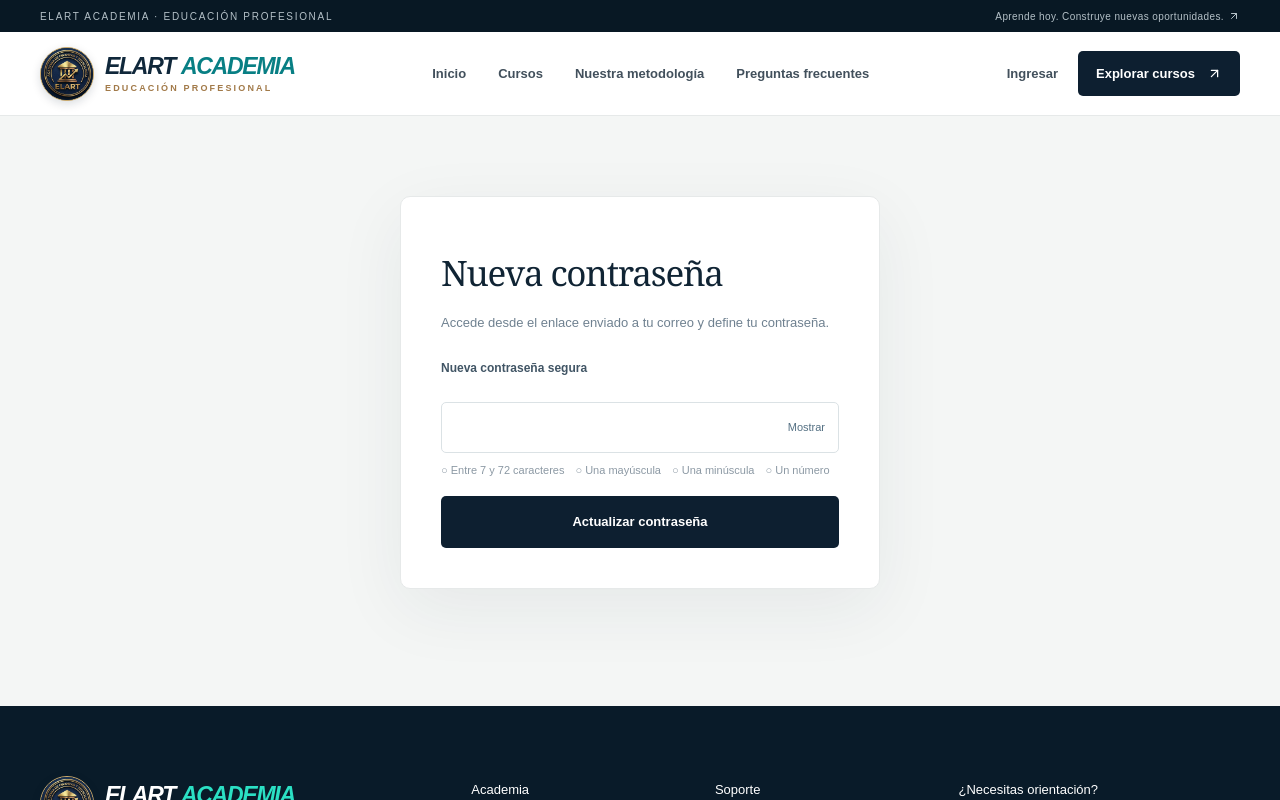
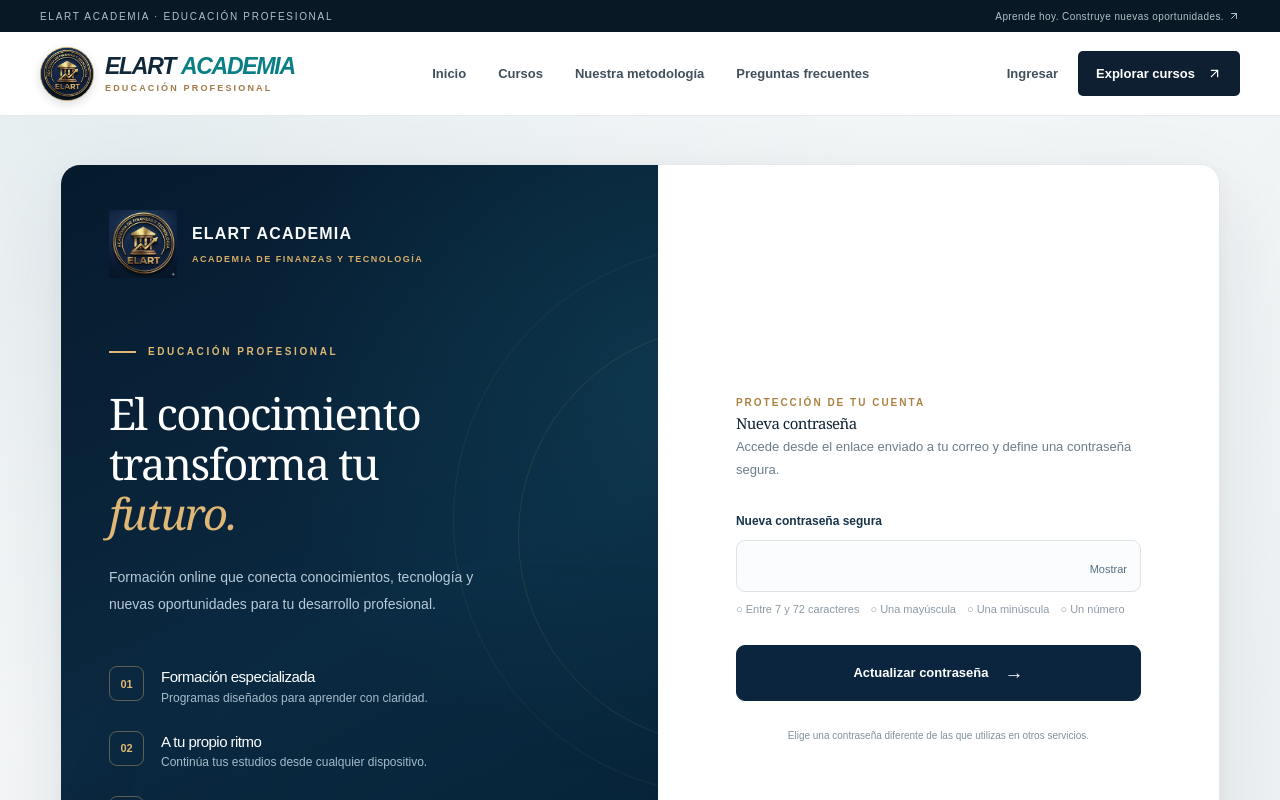
Before and after one commit to robles640/academia-inversiones, a Next.js app: page /nueva-contrasena in a window 1280 px wide. Shown: the top 800 px of the page. Built offline with nearby package versions, Linux system fonts and the light colour scheme; no server answers.

Commit message:
Unificar diseño corporativo: app/nueva-contrasena/page.tsx

```diff
--- a/app/nueva-contrasena/page.tsx
+++ b/app/nueva-contrasena/page.tsx
@@ -1,2 +1,32 @@
-import {SiteHeader} from '@/components/site-header';import {SiteFooter} from '@/components/site-footer';import {updatePassword} from '@/app/actions/auth';import {PasswordField} from '@/components/password-field';
-export default async function NewPassword({searchParams}:{searchParams:Promise<{error?:string}>}){const {error}=await searchParams;return <><SiteHeader/><main className="auth-shell"><div className="auth-card"><h1>Nueva contraseña</h1><p>Accede desde el enlace enviado a tu correo y define tu contraseña.</p>{error&&<div className="alert error">{error}</div>}<form className="form" action={updatePassword}><label htmlFor="account-password">Nueva contraseña segura</label><PasswordField/><button className="btn btn-dark">Actualizar contraseña</button></form></div></main><SiteFooter/></>}
+import { AuthLayout } from "@/components/auth-layout";
+import { updatePassword } from "@/app/actions/auth";
+import { PasswordField } from "@/components/password-field";
+import styles from "@/app/login/login.module.css";
+
+export default async function NewPassword({
+  searchParams,
+}: {
+  searchParams: Promise<{ error?: string }>;
+}) {
+  const { error } = await searchParams;
+  return (
+    <AuthLayout>
+      <div className={styles.formHeading}>
+        <span className={styles.formEyebrow}>PROTECCIÓN DE TU CUENTA</span>
+        <h1>Nueva contraseña</h1>
+        <p>Accede desde el enlace enviado a tu correo y define una contraseña segura.</p>
+      </div>
+      {error && <div className={styles.error} role="alert">{error}</div>}
+      <form className={styles.form} action={updatePassword}>
+        <div className={styles.field}>
+          <label htmlFor="account-password">Nueva contraseña segura</label>
+          <div className={styles.passwordField}><PasswordField /></div>
+        </div>
+        <button className={styles.submitButton} type="submit">
+          <span>Actualizar contraseña</span><span aria-hidden="true">→</span>
+        </button>
+      </form>
+      <div className={styles.securityFooter}>Elige una contraseña diferente de las que utilizas en otros servicios.</div>
+    </AuthLayout>
+  );
+}
```
